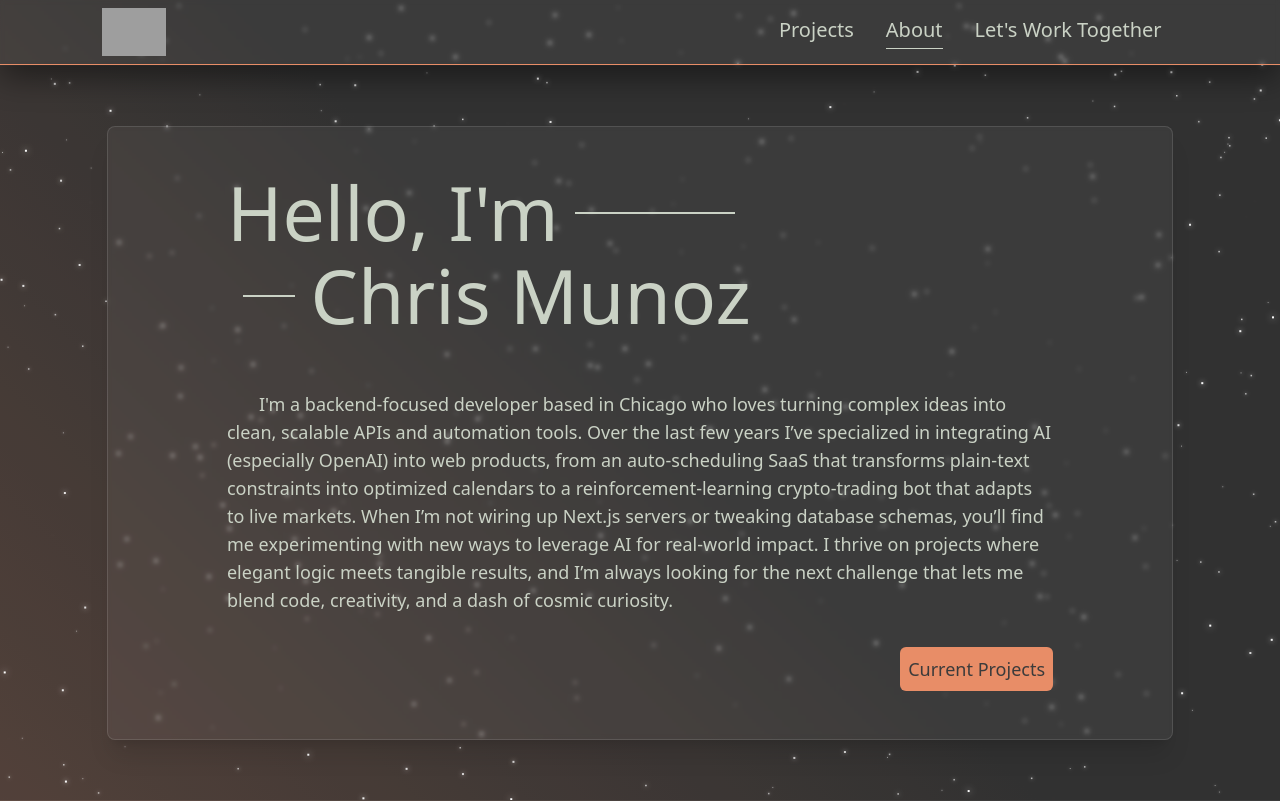
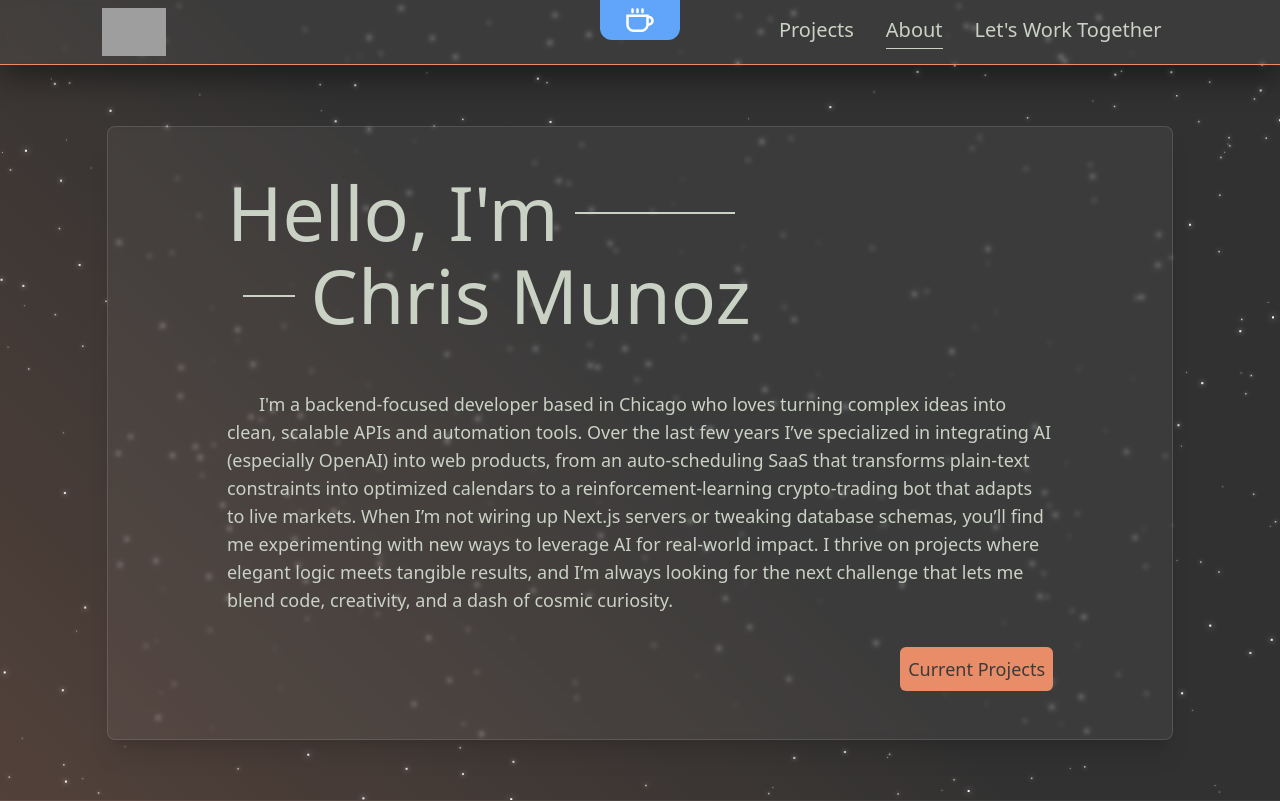
Before and after one commit to syntax-co/cm-website, a Next.js app: page /about in a window 1280 px wide. Built offline with nearby package versions, Linux system fonts and the light colour scheme; grey boxes are pictures that could not be loaded.

Commit message:
quick push

```diff
--- /dev/null
+++ b/src/components/misc/support-me.js
@@ -0,0 +1,70 @@
+import { motion } from "framer-motion";
+import { useRouter } from "next/router";
+import { useState } from "react";
+import { CgCoffee } from "react-icons/cg";
+
+
+const Tab = ({onClick}) => {
+
+
+    return(
+        <motion.div className="w-20 h-10 absolute top-14 bg-blue-400
+        rounded-b-xl cursor-pointer
+        flex items-center justify-center"
+
+        initial={{scale:1}}
+        whileHover={{scale:1.05}}
+        transition={{
+            duration:.4
+        }}
+        onClick={onClick}
+        >
+                <CgCoffee size={30} />
+        </motion.div>
+    )
+}
+
+const SupportMe = () => {
+
+    const router = useRouter()
+    const [display,setDisplay] = useState(false)
+
+    const onClick = () =>{
+        setDisplay(!display)
+    }
+
+    return (
+        <motion.div className="absolute w-full top-0
+        h-14 bg-blue-400 z-20
+        rounded-b-xl text-white
+        flex justify-center
+        "
+
+        initial={{top:-4*14}}
+        animate={{
+            top:display? 0:-4*14
+        }}
+        >
+
+
+            <div className="h-fit my-auto"
+            >
+                ☕ Enjoying Tagify? Support the project and share your ideas — every coffee fuels new features!
+                <span
+                className="cursor-pointer ml-2
+                text-[#d70eff]"
+                onClick={() => {router.push('https://coff.ee/chrismunoz')}}
+                >
+                    coff.ee/chrismunoz
+                </span>
+            </div>
+
+            <Tab
+            onClick={onClick}
+            />
+
+        </motion.div>
+    );
+}
+
+export default SupportMe;
--- a/src/json_files/projects.json
+++ b/src/json_files/projects.json
@@ -1,4 +1,16 @@
 {
+    "Tagify":{
+        "name": "Tagify",
+        "description": "/text_files/wips/tagify.txt",
+        "tags": [
+            "Next.js",
+            "React",
+            "MongoDB",
+            "Tailwind CSS"
+        ],
+        "link": "https://tagify.space/",
+        "imagepath":"/images/tagify-ss.png"
+    },
     "Fortune Cookie":{
         "name": "Fortune Cookie",
         "description": "/text_files/fortune-cookie.txt",
@@ -21,18 +33,6 @@
         ],
         "link": "https://syntax-co.github.io/QRly/",
         "imagepath":"/images/qrly-ss.png"
-    },
-    "Tagify":{
-        "name": "Tagify",
-        "description": "/text_files/wips/tagify.txt",
-        "tags": [
-            "Next.js",
-            "React",
-            "MongoDB",
-            "Tailwind CSS"
-        ],
-        "link": "https://syntax-co.github.io/tagify-demo/",
-        "imagepath":"/images/tagify-ss.png"
     },
     "ROOP":{
         "name": "ROOP",
--- a/src/pages/_app.js
+++ b/src/pages/_app.js
@@ -1,5 +1,6 @@
 import StarfieldBackground from "@/components/misc/particle-background";
 import ParticleBackground from "@/components/misc/particle-background";
+import SupportMe from "@/components/misc/support-me";
 import MobileMenu from "@/components/mobile-menu";
 import Navbar from "@/components/navbar";
 import { StateProvider } from "@/contexts/state-context";
@@ -23,6 +24,7 @@ export default function App({ Component, pageProps }) {
 
         {/* Main content */}
         <div className="relative z-10">
+          <SupportMe />
           <Navbar />
 
           <AnimatePresence mode="wait"
```
Also changed, not shown: public/images/tagify-ss.png.
